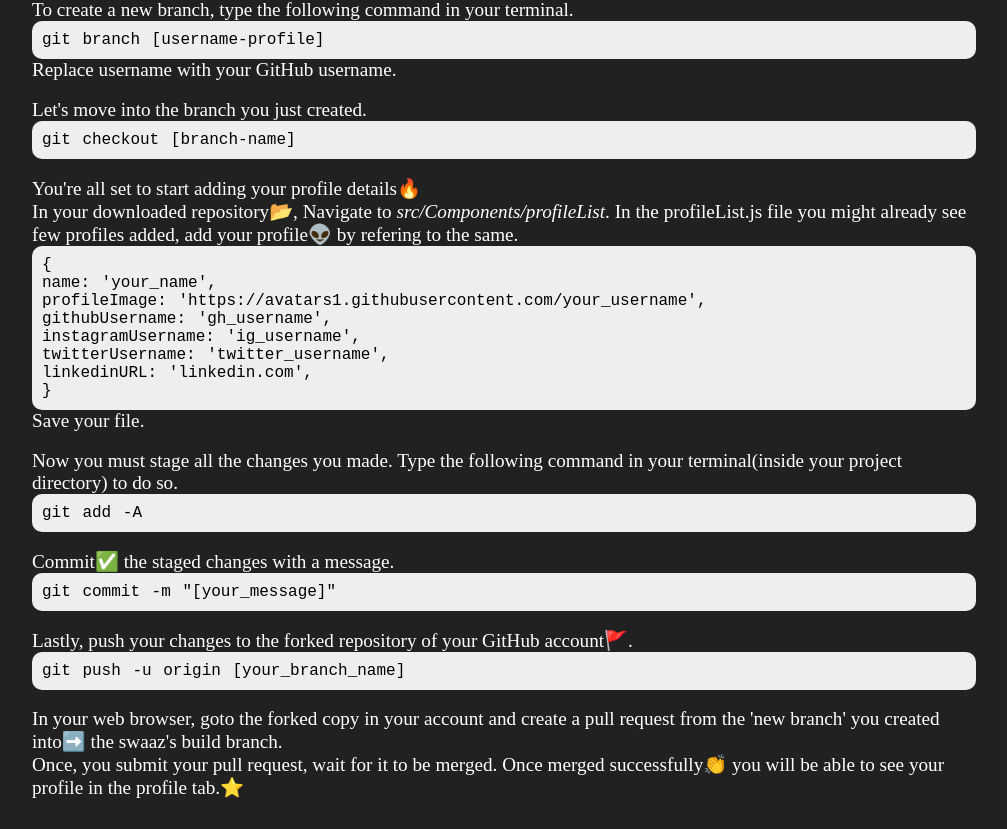
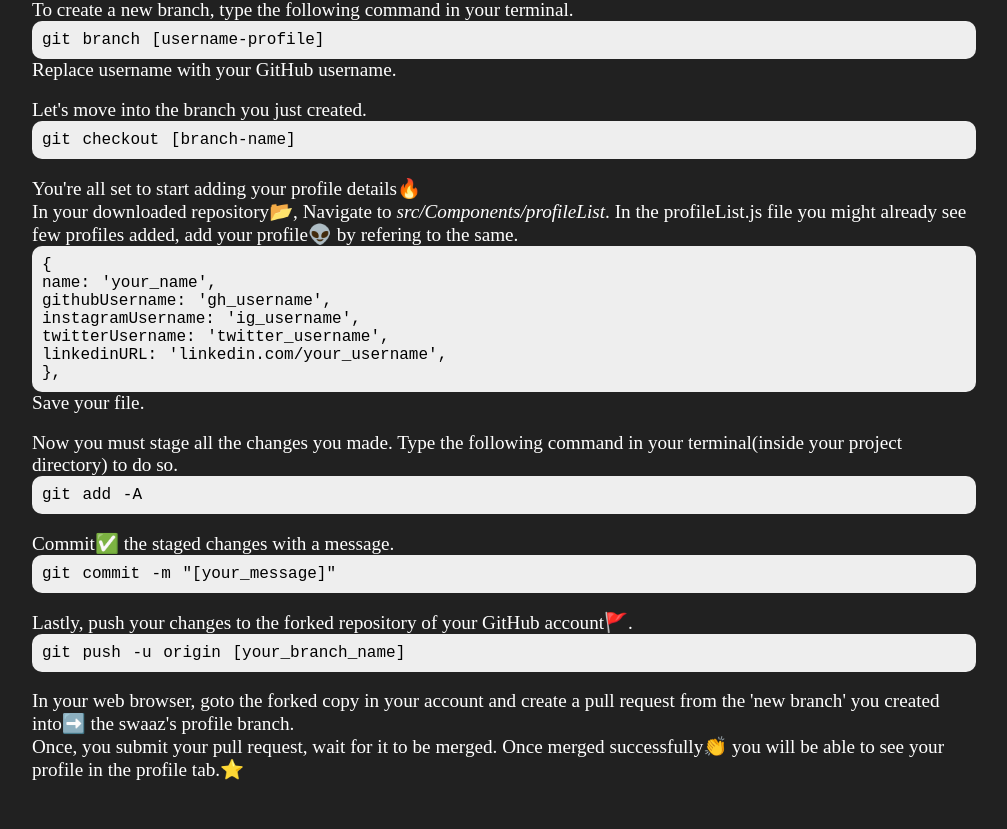
Before and after one commit to swaaz/gitgo, a React (Create React App) app: page /Instructions in a window 1280 px wide. Shown: the part 469-1298 px from the top of the page, without its empty margins (18-1025 px from the left). Built offline with nearby package versions, Linux system fonts and the light colour scheme; a web font is replaced by a local one.

Commit message:
Bugs fixed

```diff
--- a/src/Components/Instructions/index.jsx
+++ b/src/Components/Instructions/index.jsx
@@ -30,12 +30,11 @@ function Instructions() {
             <p>
             &#123;<br/>
             name:  'your_name',<br/>
-            profileImage: 'https://avatars1.githubusercontent.com/your_username',<br/>
             githubUsername: 'gh_username',<br/>
             instagramUsername: 'ig_username',<br/>
             twitterUsername: 'twitter_username',<br/>
-            linkedinURL: 'linkedin.com',<br/>
-            &#125;
+            linkedinURL: 'linkedin.com/your_username',<br/>
+            &#125;,
             </p>
             <h3>Save your file.</h3><br/>
             <h3>Now you must stage all the changes you made. Type the following command in your terminal(inside your project directory) to do so.</h3>
@@ -44,7 +43,7 @@ function Instructions() {
             <p>git commit -m "[your_message]"</p><br/>
             <h3>Lastly, push your changes to the forked repository of your GitHub account🚩.</h3>
             <p>git push -u origin [your_branch_name]</p><br/>
-            <h3>In your web browser, goto the forked copy in your account and create a pull request from the 'new branch' you created into➡️ the swaaz's build branch.</h3>
+            <h3>In your web browser, goto the forked copy in your account and create a pull request from the 'new branch' you created into➡️ the swaaz's profile branch.</h3>
             <h3>Once, you submit your pull request, wait for it to be merged. Once merged successfully👏 you will be able to see your profile in the profile tab.⭐</h3>
             </div>
 
```
